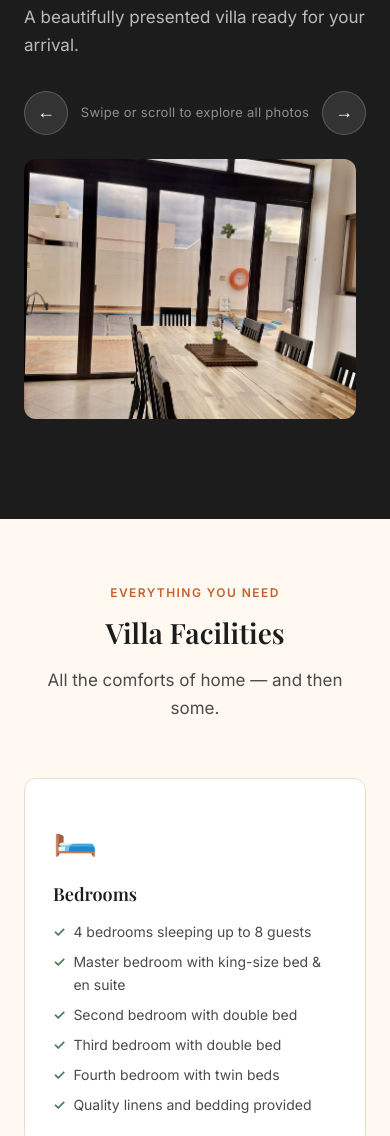
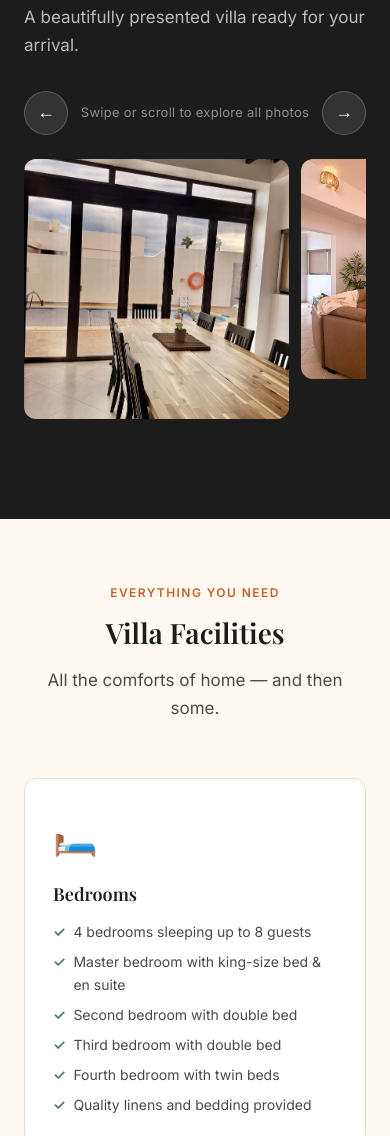
Before and after one commit to milliedennis/villa-hola, a website: page public/index.html in a window 390 px wide. Shown: the part 3016-4152 px from the top of the page. Drawn offline with nearby package versions, Linux system fonts and the light colour scheme; no server answers; a web font is replaced by a local one.

Commit message:
updating further and map

```diff
--- a/public/index.html
+++ b/public/index.html
@@ -429,13 +429,12 @@ a { color: inherit; text-decoration: none; }
   background: #2A2A2A;
   transition: transform .3s;
   flex: 0 0 auto;
-  width: 72vw;
-  max-width: 560px;
-  height: 340px;
+  width: 280px;
+  height: 420px;
   scroll-snap-align: start;
 }
 @media (max-width: 600px) {
-  .gallery-item { width: 85vw; height: 260px; }
+  .gallery-item { width: 68vw; height: 360px; }
 }
 .gallery-item:hover { transform: scale(1.02); z-index: 2; }
 .gallery-item img {
@@ -1694,7 +1693,7 @@ footer {
       <div>
         <div class="location-map">
           <iframe
-            src="https://www.openstreetmap.org/export/embed.html?bbox=-13.8500%2C28.8560%2C-13.8200%2C28.8700&layer=mapnik&marker=28.8627%2C-13.8317"
+            src="https://maps.google.com/maps?q=28.872939,-13.835613&z=16&output=embed"
             style="border:0;width:100%;height:100%;border-radius:var(--radius)"
             allowfullscreen
             loading="lazy"
@@ -1702,7 +1701,7 @@ footer {
           </iframe>
         </div>
         <div style="margin-top:10px;text-align:center">
-          <a href="https://www.openstreetmap.org/?mlat=28.8627&mlon=-13.8317#map=15/28.8627/-13.8317"
+          <a href="https://maps.app.goo.gl/ucFkFFksmN4KmXeu9"
              target="_blank" rel="noopener noreferrer"
              style="font-size:13px;color:var(--text-mid);text-decoration:underline">
             View larger map →
```
Also changed, not shown: public/images/dining-room-2.jpg.
